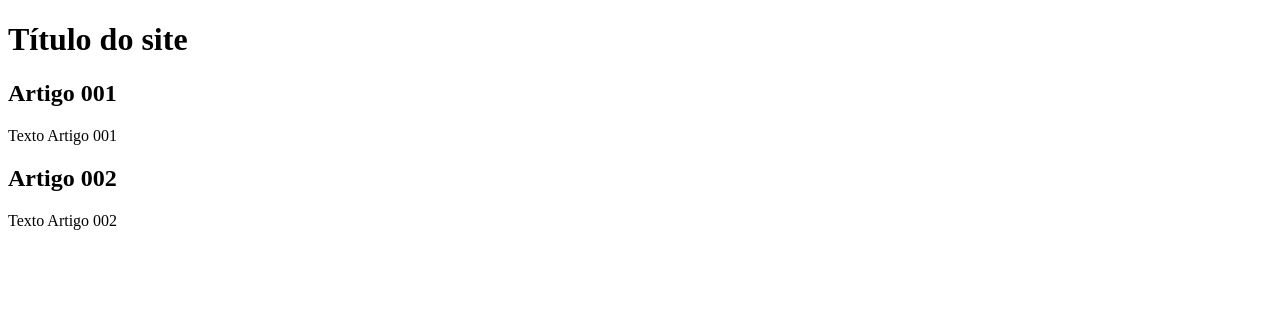
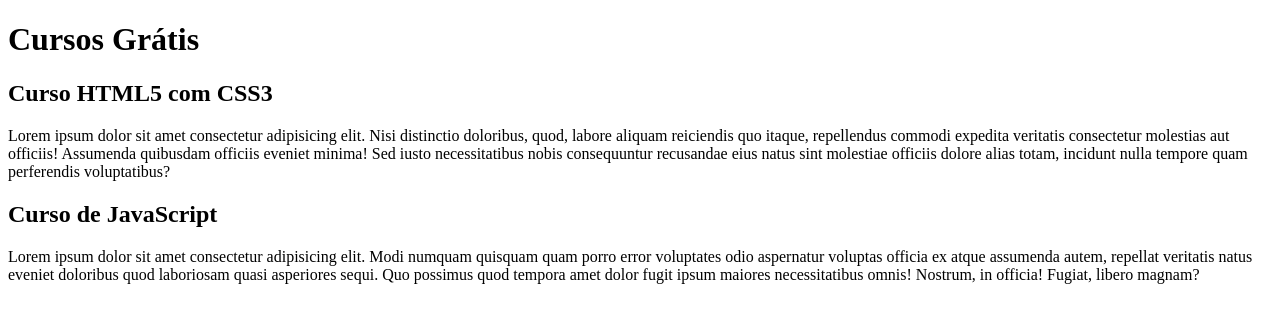
Before and after one commit to zaqueumenezes/github, a plain HTML site: page aprendendo branches/index.html in a window 1280 px wide. Drawn offline with Linux system fonts and the light colour scheme.

Commit message:
começei a escreve o conteudo

```diff
--- a/aprendendo branches/index.html
+++ b/aprendendo branches/index.html
@@ -9,15 +9,15 @@
 <body>
     <main>
         <header>
-            <h1>Título do site</h1>
+            <h1>Cursos Grátis</h1>
         </header>
         <article>
-            <h2>Artigo 001</h2>
-            <p>Texto Artigo 001</p>
+            <h2>Curso HTML5 com CSS3</h2>
+            <p>Lorem ipsum dolor sit amet consectetur adipisicing elit. Nisi distinctio doloribus, quod, labore aliquam reiciendis quo itaque, repellendus commodi expedita veritatis consectetur molestias aut officiis! Assumenda quibusdam officiis eveniet minima! Sed iusto necessitatibus nobis consequuntur recusandae eius natus sint molestiae officiis dolore alias totam, incidunt nulla tempore quam perferendis voluptatibus?</p>
         </article>
         <article>
-            <h2>Artigo 002</h2>
-            <p>Texto Artigo 002</p>
+            <h2>Curso de JavaScript</h2>
+            <p>Lorem ipsum dolor sit amet consectetur adipisicing elit. Modi numquam quisquam quam porro error voluptates odio aspernatur voluptas officia ex atque assumenda autem, repellat veritatis natus eveniet doloribus quod laboriosam quasi asperiores sequi. Quo possimus quod tempora amet dolor fugit ipsum maiores necessitatibus omnis! Nostrum, in officia! Fugiat, libero magnam?</p>
         </article>
     </main>
 </body>
```
